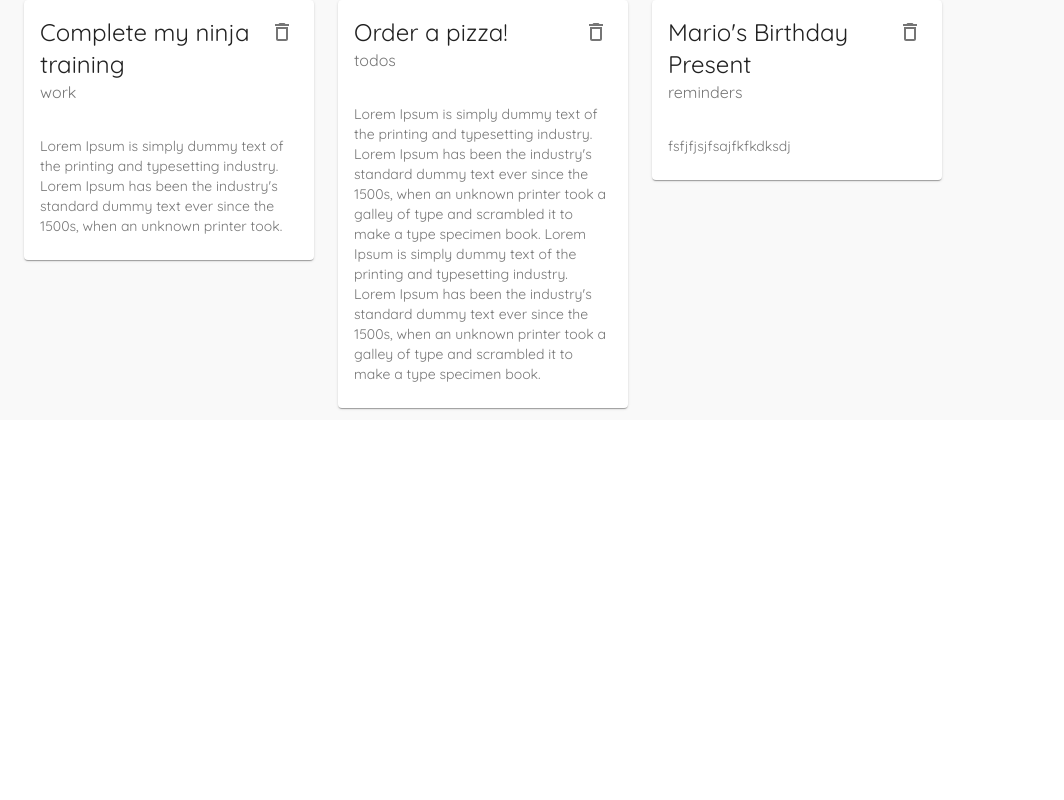
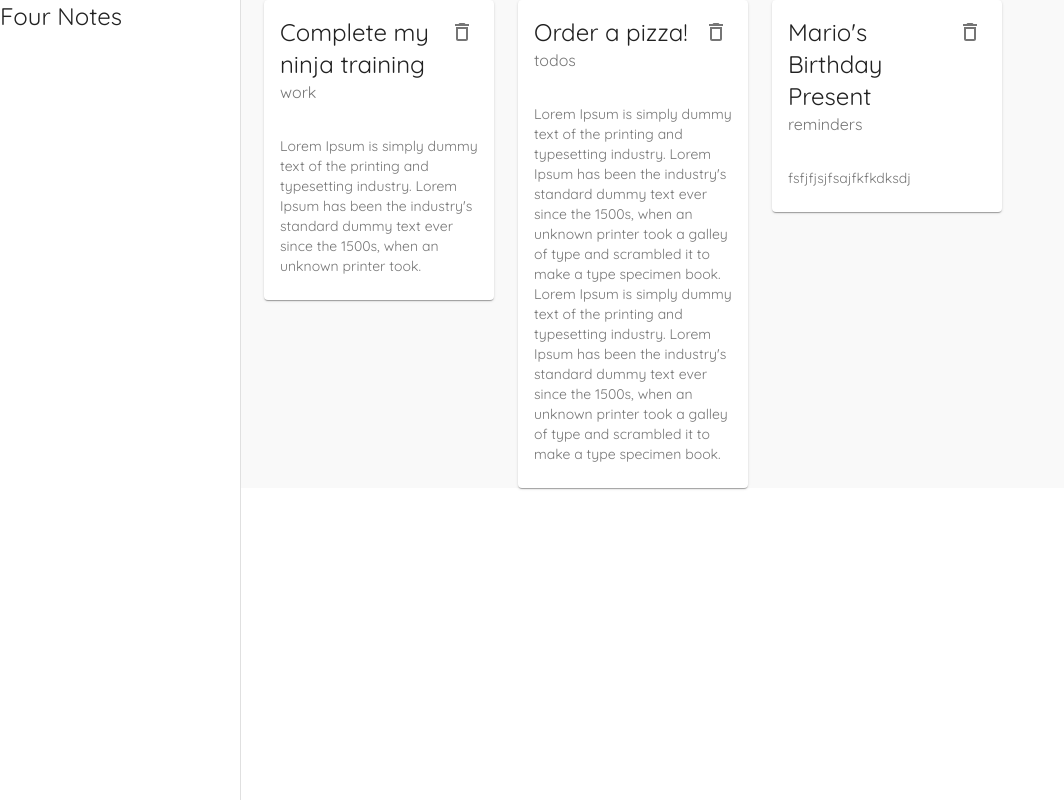
Before and after one commit to FourSqweez/material-ui-ract, a React (Create React App) app: page / in a window 1280 px wide. Shown: the whole page, without its empty margins (0-1064 px from the left). Built offline with nearby package versions, Linux system fonts and the light colour scheme; data requests are answered from the project's data file.

Commit message:
12. Permanent Drawer

```diff
--- a/src/components/Layout.js
+++ b/src/components/Layout.js
@@ -1,19 +1,39 @@
 import { makeStyles } from '@material-ui/core'
+import Drawer from '@material-ui/core/Drawer'
+import Typography from '@material-ui/core/Typography'
+
+const drawerWidth = 240
 
 const useStyles = makeStyles({
   page: {
     background: '#f9f9f9',
     width: '100%',
   },
+  drawerPaper: {
+    width: drawerWidth,
+  },
+  root: {
+    display: 'flex',
+  },
 })
 
 export default function Layout({ children }) {
   const classes = useStyles()
   return (
-    <div>
+    <div className={classes.root}>
       {/* app bar */}
 
       {/* side drawer */}
+      <Drawer
+        className={classes.drawerPaper}
+        variant="permanent"
+        anchor="left"
+        classes={{ paper: classes.drawerPaper }}
+      >
+        <div>
+          <Typography variant="h5">Four Notes</Typography>
+        </div>
+      </Drawer>
 
       <div className={classes.page}>{children}</div>
     </div>
```
